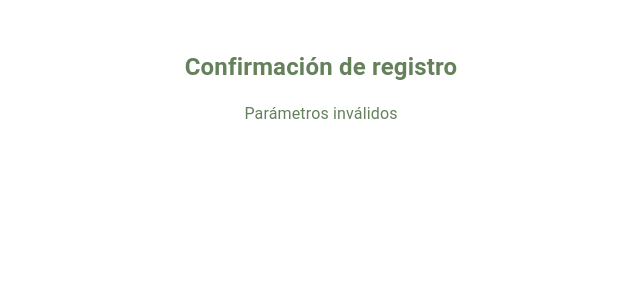
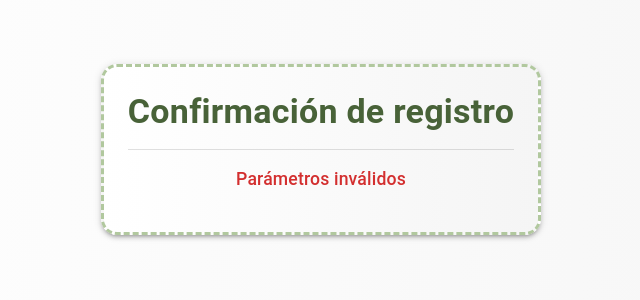
Before and after one commit to PJECZ/pjecz-casiopea-reactjs, a React (Create React App) app: page /cit_clientes_registros/confirmar in a window 1280 px wide. Shown: the top 300 px of the page, without its empty margins (319-959 px from the left). Built offline with nearby package versions, Linux system fonts and the light colour scheme.

Commit message:
modificando diseño en confirmacion

```diff
--- a/src/components/ConfirmarRegistro.tsx
+++ b/src/components/ConfirmarRegistro.tsx
@@ -1,6 +1,6 @@
 import React, { useEffect, useState } from "react";
 import { useLocation, useNavigate } from "react-router-dom";
-import { Box, Typography } from "@mui/material";
+import { Box, Typography, Card, Divider, Grid } from "@mui/material";
 import { validarUsuario } from "../actions/AuthActions";
 
 const ConfirmarRegistro: React.FC = () => {
@@ -38,24 +38,48 @@ const ConfirmarRegistro: React.FC = () => {
   }, [location.search]);
 
   return (
-    <Box sx={{ mt: 6, maxWidth: 400, mx: "auto" }}>
-      <Typography variant="h6" align="center" mb={2} fontWeight="bold" sx={{ color: '#65815c', fontSize: '1.5rem' }}>
+    <Box sx={{ py: 6, px: 2, minHeight: '70vh', display: 'flex', flexDirection: 'column', alignItems: 'center', background: 'linear-gradient(to right, #fff, #f5f5f5)' }}>
+      <Card
+        sx={{
+          maxWidth: 450,
+          borderRadius: 4,
+          boxShadow: 3,
+          overflow: 'hidden',
+          background: 'linear-gradient(to right, #fff, #f5f5f5)',
+          p: 3,
+          border: '3px dashed #b1c89e',
+          mt: 2
+        }}
+      >
+        <Box textAlign="center" mb={2}>
+          <Typography variant="h4" fontWeight={600} sx={{ color: '#486238', mb: 1 }}>
             Confirmación de registro
           </Typography>
-      <Typography variant="body1" align="center" mb={2} sx={{ color: '#65815c', fontSize: '1rem' }}>
+          <Divider sx={{ my: 2 }} />
+        </Box>
+        <Box textAlign="center" mb={2}>
+          <Typography variant="body1" sx={{ color: cargando ? '#65815c' : (usuario ? '#486238' : 'error.main'), fontWeight: 500, fontSize: '1.1rem' }}>
             {cargando ? "Validando..." : mensaje}
           </Typography>
-
-      {/* Mostrar datos del usuario si existen */}
+        </Box>
         {usuario && (
           <Box sx={{ mb: 3, p:2, border: '1px solid #d3e0d1', borderRadius: 2, background: '#f7faf5' }}>
-          <Typography variant="subtitle1" sx={{ fontWeight: 'bold', color: '#65815c' }}>Datos del usuario:</Typography>
+            <Typography variant="subtitle1" sx={{ fontWeight: 'bold', color: '#65815c', mb: 1 }}>Datos del usuario:</Typography>
+            <Divider sx={{ mb: 1 }} />
+            <Grid container spacing={1}>
+              <Grid size={12}>
                 <Typography variant="body2"><b>Nombre:</b> {usuario.nombres} {usuario.apellido_primero} {usuario.apellido_segundo}</Typography>
                 <Typography variant="body2"><b>Correo:</b> {usuario.email}</Typography>
                 <Typography variant="body2"><b>CURP:</b> {usuario.curp}</Typography>
+              </Grid>
+              <Grid size={12}>
                 <Typography variant="body2"><b>Teléfono:</b> {usuario.telefono}</Typography>
+                <Typography variant="body2"><b>ID:</b> {usuario.id}</Typography>
+              </Grid>
+            </Grid>
           </Box>
         )}
+      </Card>
     </Box>
   );
 };
```
Lines whose indentation alone changed are shown as unchanged.
